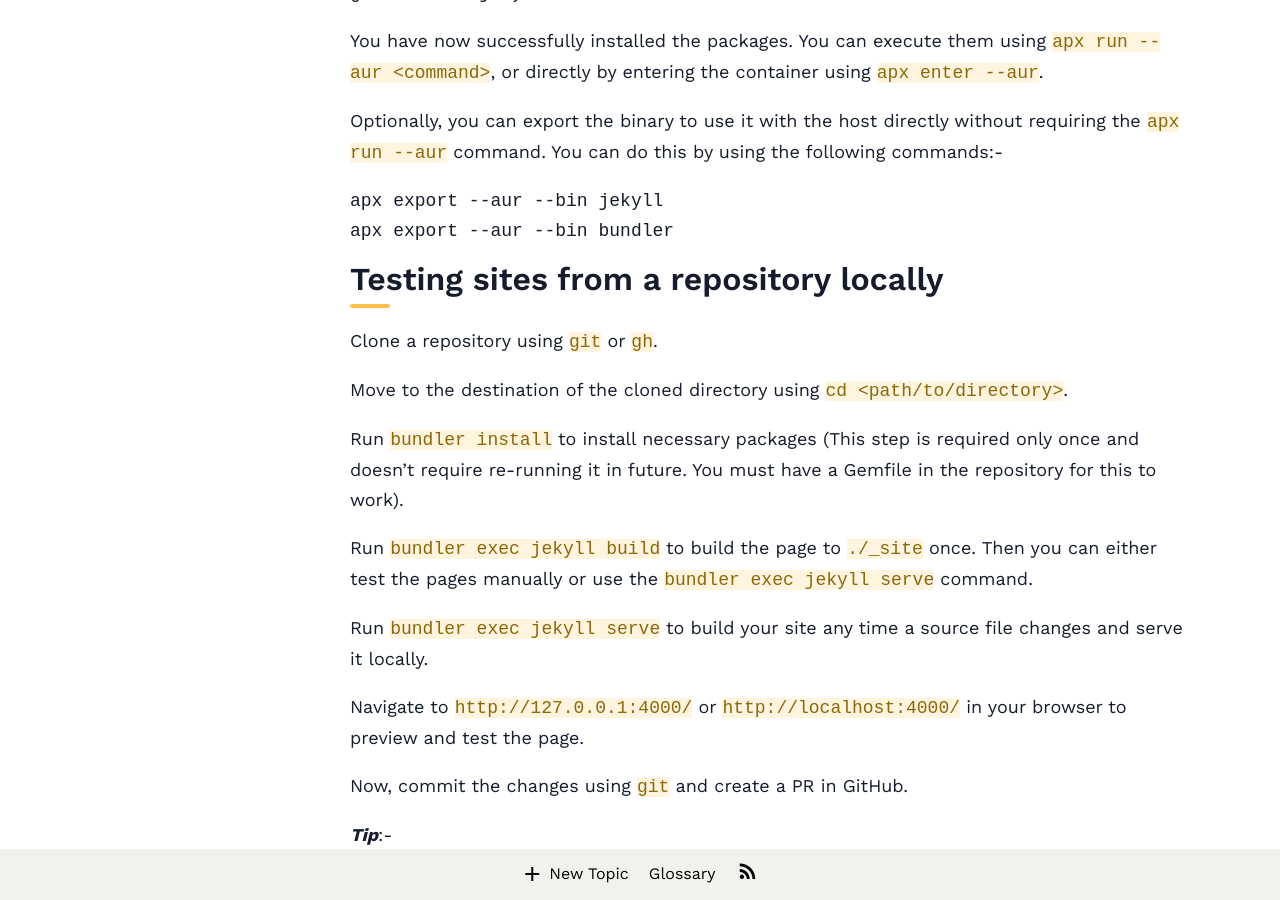
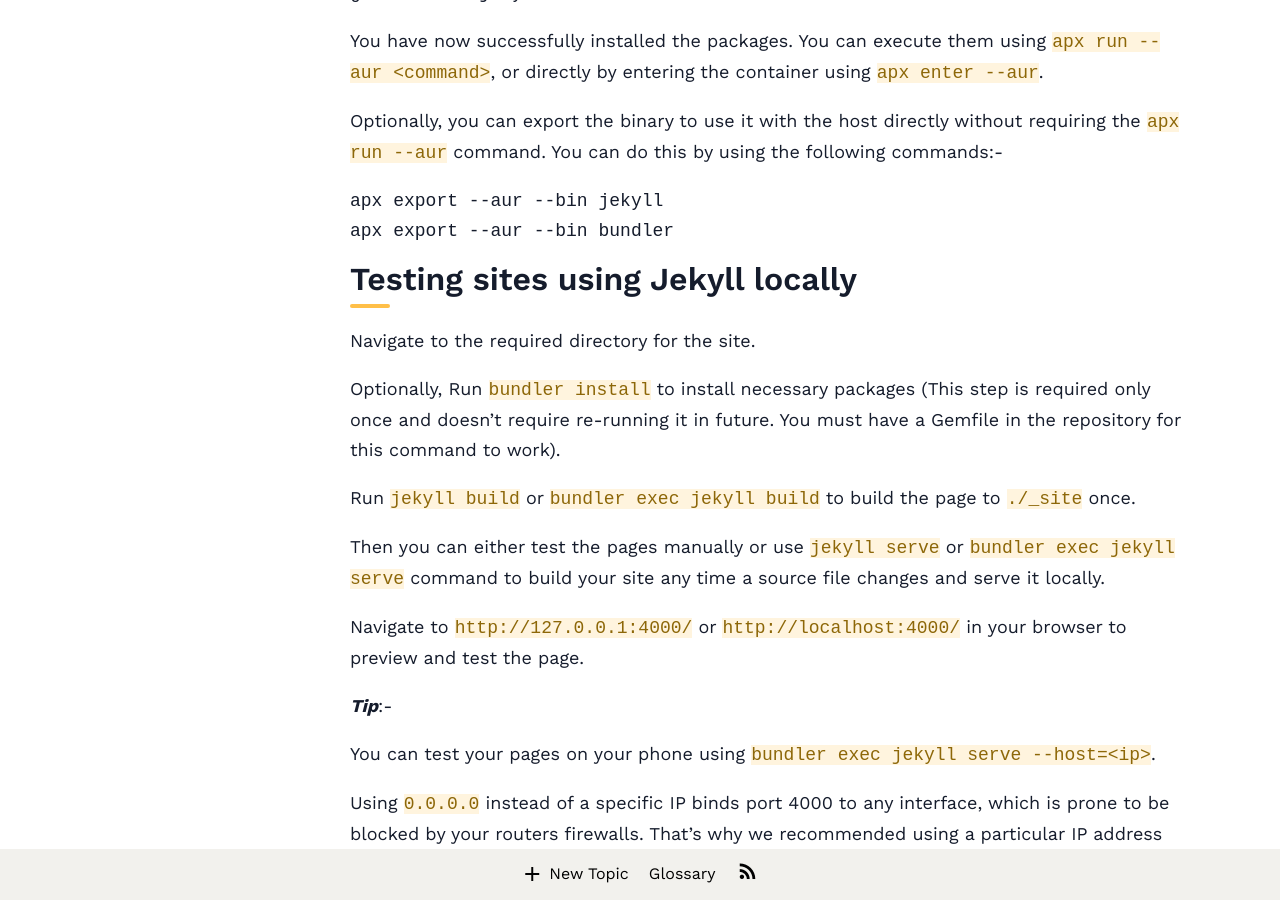
Before and after one commit to Vanilla-OS/handbook, a Jekyll site: the page built from _posts/2023-01-23-install-jekyll-and-bundler.md, in a window 1280 px wide and 900 px high, scrolled down 2273 px. Built offline with Jekyll 4.4.1, drawn with Linux system fonts in a browser that asks for light colours; nearby versions of some CDN libraries; a style sheet for code colours, icons or effects is not loaded; some of the changed text lies outside the part shown.

Commit message:
Update Jekyll, Bundler post

````diff
--- a/_posts/2023-01-23-install-jekyll-and-bundler.md
+++ b/_posts/2023-01-23-install-jekyll-and-bundler.md
@@ -28,6 +28,7 @@ Enter the container using the following command:-
 ```bash
 apx enter
 ```
+
 Install the required prerequisite packages using the following command:-
 
 ```bash
@@ -65,6 +66,7 @@ Enter the container using the following command:-
 ```bash
 apx enter --dnf
 ```
+
 Install the required prerequisite packages using the following command:-
 
 ```bash
@@ -93,6 +95,7 @@ Enter the container using the following command:-
 ```bash
 apx enter --aur
 ```
+
 Install the required prerequisite packages using the following command:-
 
 ```bash
@@ -114,21 +117,17 @@ apx export --aur --bin jekyll
 apx export --aur --bin bundler
 ```
 
-## Testing sites from a repository locally
+## Testing sites using Jekyll locally
 
-Clone a repository using `git` or `gh`.
+Navigate to the required directory for the site.
 
-Move to the destination of the cloned directory using `cd <path/to/directory>`.
+Optionally, Run `bundler install` to install necessary packages (This step is required only once and doesn't require re-running it in future. You must have a Gemfile in the repository for this command to work).
 
-Run `bundler install` to install necessary packages (This step is required only once and doesn't require re-running it in future. You must have a Gemfile in the repository for this to work).
+Run `jekyll build` or `bundler exec jekyll build` to build the page to `./_site` once.
 
-Run `bundler exec jekyll build` to build the page to `./_site` once. Then you can either test the pages manually or use the `bundler exec jekyll serve` command.
-
-Run `bundler exec jekyll serve` to build your site any time a source file changes and serve it locally.
+Then you can either test the pages manually or use `jekyll serve` or `bundler exec jekyll serve` command to build your site any time a source file changes and serve it locally.
 
 Navigate to `http://127.0.0.1:4000/` or `http://localhost:4000/` in your browser to preview and test the page.
-
-Now, commit the changes using `git` and create a PR in GitHub.
 
 **_Tip_**:-
 
````
Also changed, not shown: 1 other file.
